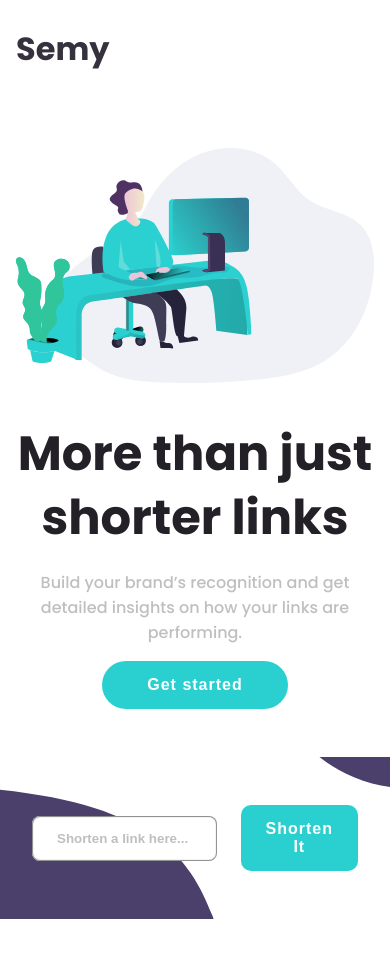
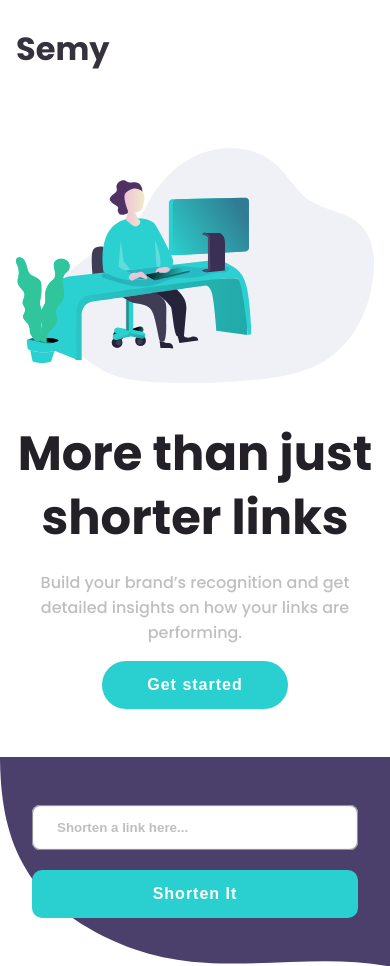
Before and after one commit to OlaleyeFisayo/url_shortening, a Vue app in the folder client/: page / in a window 390 px wide. Before the commit the page ends 939 px from the top, so only its background shows below. Built offline with nearby package versions, Linux system fonts and the light colour scheme.

Commit message:
Fixed Responsiveness

```diff
--- a/client/src/components/Form.vue
+++ b/client/src/components/Form.vue
@@ -23,9 +23,7 @@ const formControl = ref({
         />
         <p class="error-message" v-show="errorMessage">{{ errorMessage }}</p>
       </div>
-      <button @click="createNewURL(formControl.originalUrl)">
-        Shorten It
-      </button>
+      <button @click="createNewURL(formControl.originalUrl)">Shorten It</button>
     </section>
   </section>
 </template>
@@ -48,7 +46,14 @@ const formControl = ref({
     align-items: center;
     position: relative;
     gap: 1.5rem;
-    margin-bottom: 20px;
+
+    @media (max-width: 800px) {
+      flex-direction: column;
+      justify-content: none;
+      align-items: center;
+      background-image: url("../assets/svg/bg-shorten-mobile.svg");
+      gap: 0;
+    }
 
     button {
       border: none;
@@ -66,12 +71,23 @@ const formControl = ref({
       &:hover {
         background: hsl(180, 66%, 70%);
       }
+
+      @media (max-width: 800px) {
+        display: block;
+        width: 100%;
+        margin-top: 20px;
+      }
     }
 
     .input-section {
       width: 80%;
       display: flex;
       flex-direction: column;
+
+      @media (max-width: 800px) {
+        width: 100%;
+      }
+
       input {
         display: block;
         padding: 15px 25px;
@@ -98,6 +114,15 @@ const formControl = ref({
         color: hsl(0, 87%, 67%);
         font-style: italic;
         font-size: 14px;
+        width: 76.5%;
+
+        @media (max-width: 800px) {
+          position: relative;
+          margin: 5px 0 0;
+          width: 100%;
+          text-align: center;
+          bottom: 0;
+        }
       }
     }
   }
```
